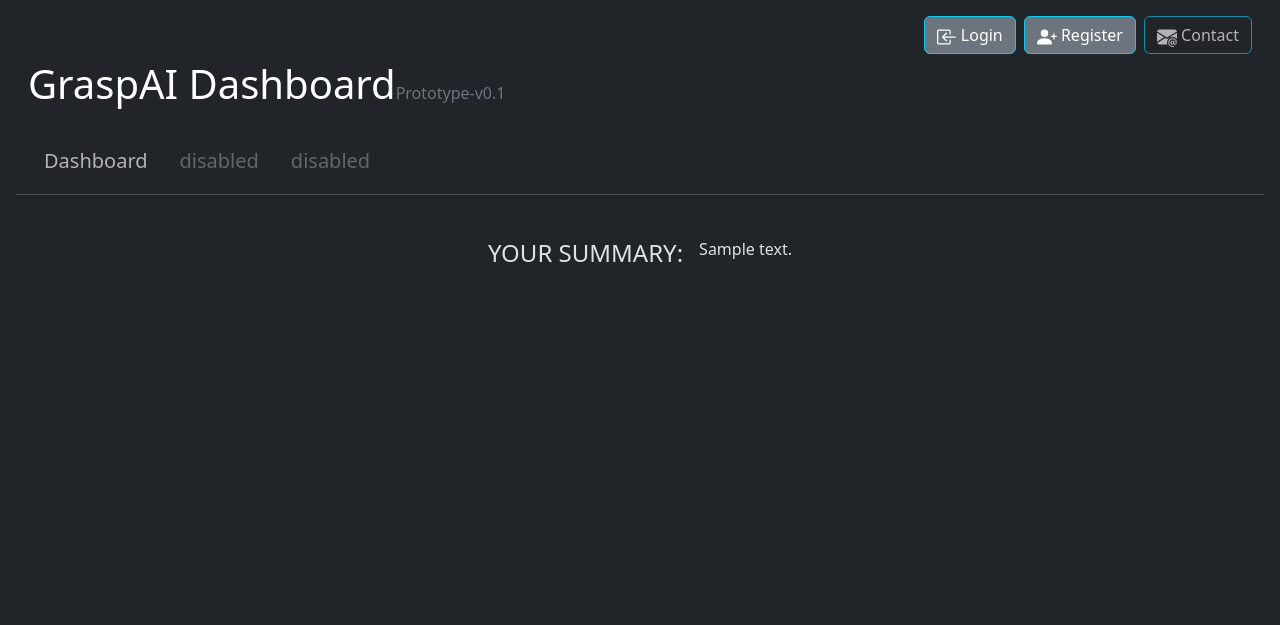
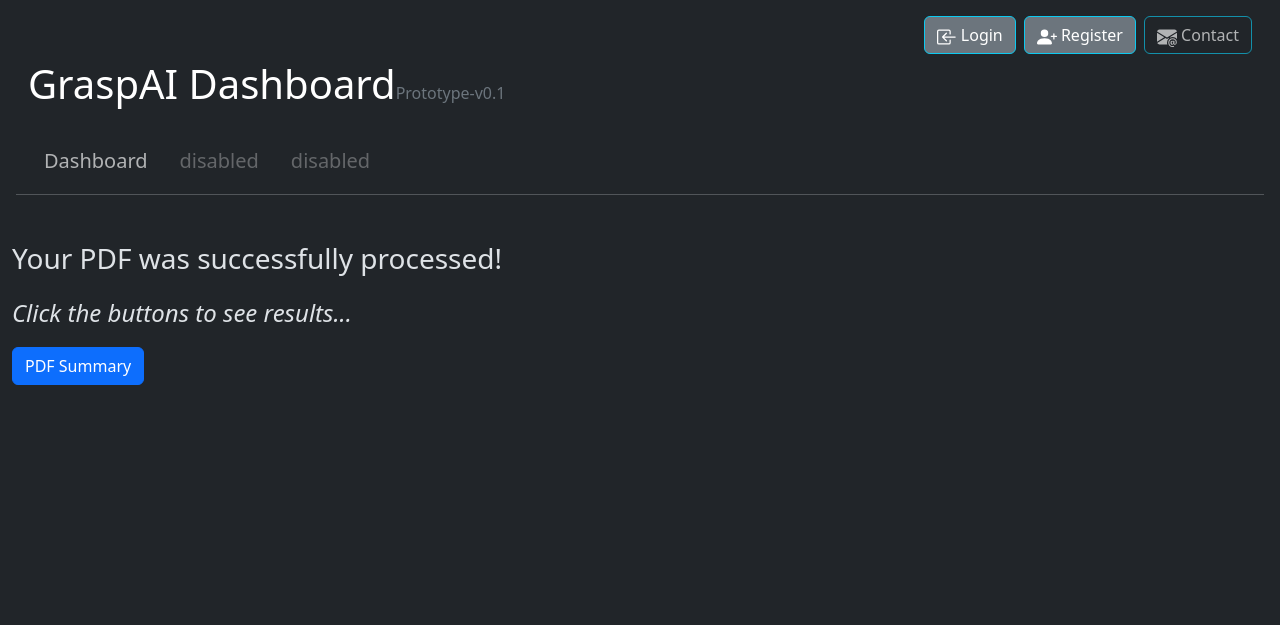
Before and after one commit to BrandenSysoutHelloWorld/GRASP-AI, a Django app: template v0.1/mySite/dashboard/templates/upload_pdf.html in a window 1280 px wide. Shown: the top 625 px of the page. Run offline with Django 4.2, Linux system fonts and the light colour scheme; the template is opened without the code that fills it: most values are stand-ins (such as "Sample title", 1, 10 or a date in 2020).

Commit message:
GraspAI-Remote

```diff
--- a/v0.1/mySite/dashboard/templates/upload_pdf.html
+++ b/v0.1/mySite/dashboard/templates/upload_pdf.html
@@ -5,16 +5,39 @@
 {% block title %}GRASP PDF - GraspAI{% endblock %}
 
 {% block content %}
-    <div class="d-flex gap-2 justify-content-center align-items-center">
-        {% if content %}
-            <h4>YOUR SUMMARY:</h4><br>
-            <p>{{ content }}</p>
+    {% if content %}
+        <p class="fs-3">Your PDF was successfully processed!</p>
+        <p class="fs-4"><em>Click the buttons to see results...</em></p>
+        <button type="button" class="btn btn-primary" data-bs-toggle="modal" data-bs-target="#summary">
+            PDF Summary
+        </button>
+        <!-- Modal -->
+        <div class="modal fade" id="summary" data-bs-backdrop="static" data-bs-keyboard="false" tabindex="-1" aria-labelledby="summary" aria-hidden="true">
+            <div class="modal-dialog">
+            <div class="modal-content">
+                <div class="modal-header">
+                <h1 class="modal-title fs-5" id="summaryLabel">Your Summary</h1>
+                <button type="button" class="btn-close" data-bs-dismiss="modal" aria-label="Close"></button>
+                </div>
+                <!-- Vertically centered scrollable modal -->
+                <div class="modal-dialog modal-dialog-centered modal-dialog-scrollable" id="summary">
+                    <p class="p-2">{{ content }}</p>
+                </div>
+                <div class="modal-footer">
+                <button type="button" class="btn btn-secondary" data-bs-dismiss="modal">Close</button>
+                <button type="button" class="btn btn-outline-danger">Report a Bug</button>
+                </div>
+            </div>
+            </div>
+
         {% else %}
+        <div class="d-flex gap-2 justify-content-center align-items-center"></div>
             <form method="post" enctype="multipart/form-data" action="{% url 'dashboard:grasp-pdf' %}">
                 {% csrf_token %}
-                <label for="pdf_file">Select a PDF file:</label>
+                <p class="fs-3">Please Upload a PDF Document to Continue...</p>
+                <label for="pdf_file">CHOOSE FILE:</label>
                 <input type="file" name="pdf_file" id="pdf_file">
-                <input type="submit" value="Upload">
+                <input type="submit" value="SUBMIT>>">
             </form>
         {% endif %}
     </div>
```
Also changed, not shown: v0.1/mySite/db.sqlite3, 1 other file.
